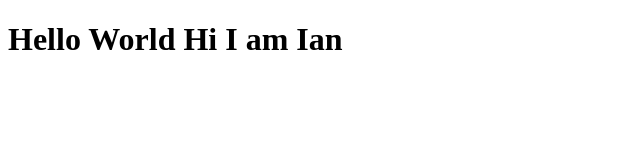
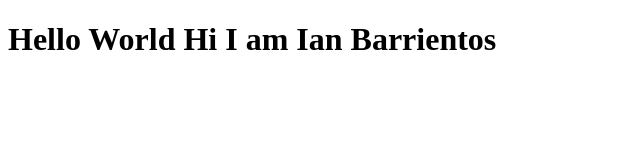
Before and after one commit to ayanBarrientos/example-repo, a plain HTML site: page index.html in a window 1280 px wide. Shown: the whole page, without its empty margins (0-640 px from the left). Drawn offline with Linux system fonts and the light colour scheme.

Commit message:
commit changes

```diff
--- a/index.html
+++ b/index.html
@@ -6,6 +6,6 @@
     <title>Document</title>
 </head>
 <body>
-    <h1>Hello World Hi I am Ian</h1>
+    <h1>Hello World Hi I am Ian Barrientos</h1>
 </body>
 </html>
```
